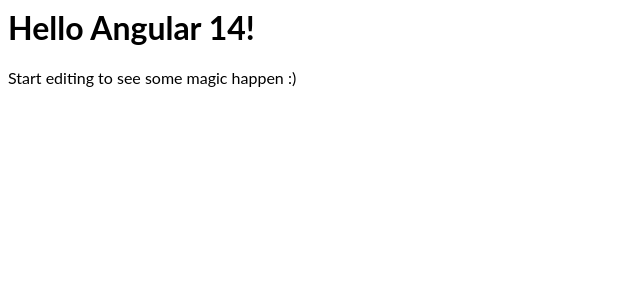
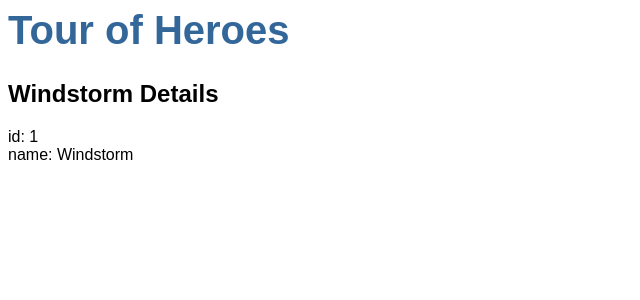
Before and after one commit to Daffyydd/QWA, an Angular app: page / in a window 1280 px wide. Shown: the top 300 px of the page, without its empty margins (0-640 px from the left). Built offline with nearby package versions, Linux system fonts and the light colour scheme; what angular-in-memory-web-api would draw is missing.

Commit message:
5 files modified, 4 added

```diff
--- a/src/app/app.component.css
+++ b/src/app/app.component.css
@@ -1,3 +1,22 @@
-p {
-  font-family: Lato;
+/* Application-wide Styles */
+h1 {
+  color: #369;
+  font-family: Arial, Helvetica, sans-serif;
+  font-size: 250%;
 }
+h2, h3 {
+  color: #444;
+  font-family: Arial, Helvetica, sans-serif;
+  font-weight: lighter;
+}
+body {
+  margin: 2em;
+}
+body, input[type="text"], button {
+  color: #333;
+  font-family: Cambria, Georgia, serif;
+}
+/* everywhere else */
+* {
+  font-family: Arial, Helvetica, sans-serif;
+}
--- a/src/app/app.component.html
+++ b/src/app/app.component.html
@@ -1,4 +1,2 @@
-<hello name="{{ name }}"></hello>
-<p>
-  Start editing to see some magic happen :)
-</p>
+<h1>{{title}}</h1>
+<app-heroes></app-heroes>
--- a/src/app/app.component.ts
+++ b/src/app/app.component.ts
@@ -7,4 +7,5 @@
 })
 export class AppComponent  {
   name = 'Angular ' + VERSION.major;
+  title = 'Tour of Heroes';
 }
--- a/src/app/app.module.ts
+++ b/src/app/app.module.ts
@@ -7,10 +7,11 @@
 
 import { AppComponent } from './app.component';
 import { HelloComponent } from './hello.component';
+import { HeroesComponent } from './components/heroes/heroes.component';
 
 @NgModule({
   imports:      [ BrowserModule, FormsModule,HttpClientModule,HttpClientInMemoryWebApiModule,HttpClientInMemoryWebApiModule.forRoot(InMemoryDataService,{dataEncapsulation:false}) ],
-  declarations: [ AppComponent, HelloComponent ],
+  declarations: [ AppComponent, HelloComponent,HeroesComponent ],
   bootstrap:    [ AppComponent ]
 })
 export class AppModule { }
--- /dev/null
+++ b/src/app/components/heroes/heroes.component.html
@@ -0,0 +1,3 @@
+<h2>{{hero.name}} Details</h2>
+<div><span>id: </span>{{hero.id}}</div>
+<div><span>name: </span>{{hero.name}}</div>
--- /dev/null
+++ b/src/app/components/heroes/heroes.component.ts
@@ -0,0 +1,16 @@
+import { Component, OnInit } from '@angular/core';
+import {Hero} from '../../models/hero';
+
+@Component({
+  selector: 'app-heroes',
+  templateUrl: './heroes.component.html',
+  styleUrls: ['./heroes.component.css']
+})
+export class HeroesComponent implements OnInit {
+  hero:Hero ={ id:1, name:'Windstorm'}
+  constructor() { }
+
+  ngOnInit() {
+  }
+
+}
--- a/src/app/database/in-memory-data.service.ts
+++ b/src/app/database/in-memory-data.service.ts
@@ -11,5 +11,7 @@
     return {heroes};
   }
   constructor() { }
-
+ // genId(heroes: Hero[]): number {
+  //  return heroes.length > 0 ? Math.max(...heroes.map(hero => //hero.id)) + 1 : 11;
+ // }
 }
--- /dev/null
+++ b/src/app/models/hero.ts
@@ -0,0 +1,4 @@
+export interface Hero {
+  id: number;
+  name: string;
+}
```
Also changed, not shown: src/app/components/heroes/heroes.component.css (added).
